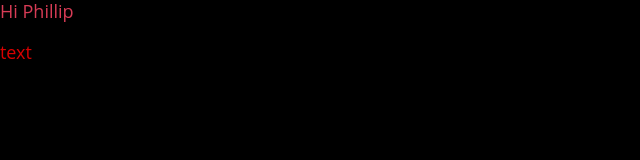
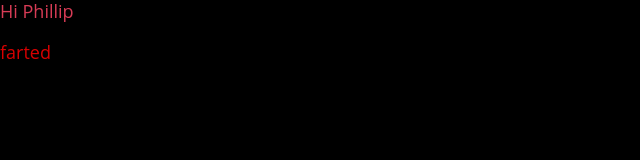
Before and after one commit to travislu18/Summer-Project, a plain HTML site: page website/index.html in a window 1280 px wide. Shown: the full height of the page, 0-640 px from the left. Drawn offline with Linux system fonts and the light colour scheme.

Commit message:
change a line

```diff
--- a/website/index.html
+++ b/website/index.html
@@ -6,6 +6,6 @@
     </head>
     <body>
         <a class="link" href="https://youtu.be/dQw4w9WgXcQ">Hi Phillip</a>
-        <p>text</p>
+        <p>farted</p>
     </body>
 </html>
```
